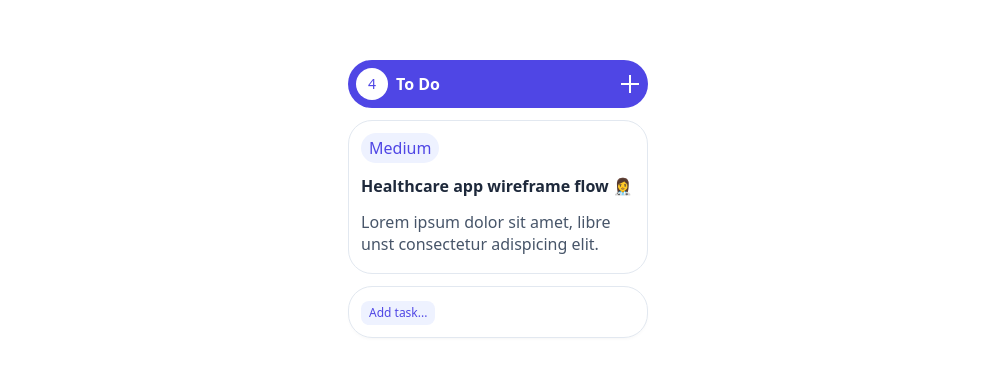
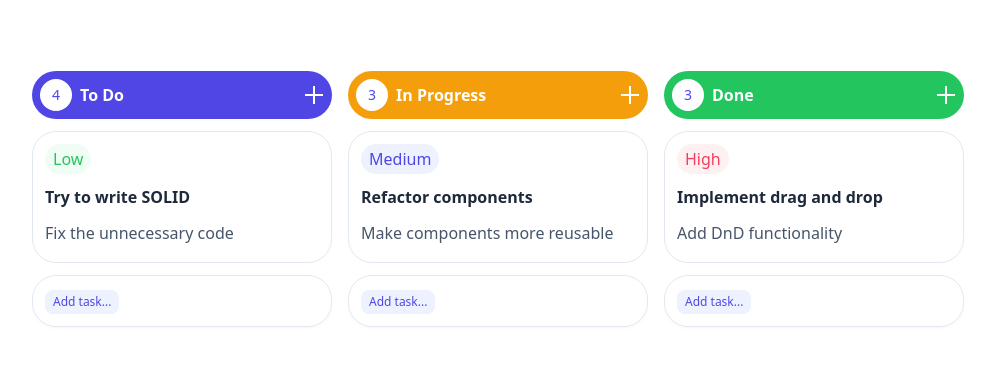
Before and after one commit to kovaaalex/kanbanBoard, a React (Vite) app: page / in a window 1280 px wide. Shown: the part 201-578 px from the top of the page, without its empty margins (142-1137 px from the left). Built offline with nearby package versions, Linux system fonts and the light colour scheme.

Commit message:
separate boards colors

```diff
--- a/src/App.tsx
+++ b/src/App.tsx
@@ -2,13 +2,14 @@
 // import reactLogo from './assets/react.svg'
 // import viteLogo from '/vite.svg'
 import './App.css';
-import Board from './components/Board/Index';
+// import Board from './components/Board/Index';
+import KanbanBoard from './components/KanbanBoard/Index';
 
 function App() {
   // const [count, setCount] = useState(0)
 
   return (
-    <Board>
+    <KanbanBoard>
       {/* <div>
         <a href="https://vite.dev" target="_blank">
           <img src={viteLogo} className="logo" alt="Vite logo" />
@@ -29,7 +30,7 @@ function App() {
       <p className="read-the-docs">
         Click on the Vite and React logos to learn more
       </p> */}
-    </Board>
+    </KanbanBoard>
   );
 }
 
--- a/src/components/Board/Index.tsx
+++ b/src/components/Board/Index.tsx
@@ -1,4 +1,4 @@
-import Task from '../Task/Index';
+import Tasks from '../Tasks/Index';
 import {
   AddTask,
   AddTaskButton,
@@ -8,16 +8,19 @@ import {
   Plus,
   TaskLength,
 } from './styled';
-
-const Board = () => {
+interface BoardProps {
+  title: 'To Do' | 'In Progress' | 'Done';
+  taskCount: number;
+}
+const Board = ({ title, taskCount }: BoardProps) => {
   return (
     <BoardItem>
-      <Column>
-        <TaskLength>4</TaskLength>
-        <H4>To Do</H4>
+      <Column $status={title}>
+        <TaskLength>{taskCount}</TaskLength>
+        <H4>{title}</H4>
         <Plus />
       </Column>
-      <Task />
+      <Tasks title={title} />
       <AddTask>
         <AddTaskButton>Add task...</AddTaskButton>
       </AddTask>
--- a/src/components/Board/styled.ts
+++ b/src/components/Board/styled.ts
@@ -4,13 +4,18 @@ export const BoardItem = styled.div`
   flex-direction: column;
   gap: 12px;
 `;
-export const Column = styled.div`
+export const Column = styled.div<{ $status: 'To Do' | 'In Progress' | 'Done' }>`
   display: flex;
   align-items: center;
   color: white;
   gap: 8px;
   position: relative;
-  background-color: #4f46e5;
+  background-color: ${({ $status }) =>
+    $status === 'To Do'
+      ? '#4f46e5'
+      : $status === 'In Progress'
+        ? '#F59E0B'
+        : '#22C55E'};
   border-radius: 100px;
   padding: 8px;
 `;
--- /dev/null
+++ b/src/components/KanbanBoard/Index.tsx
@@ -0,0 +1,18 @@
+import Board from '../Board/Index';
+import { KanbanContainer } from './styled';
+const KanbanBoard = () => {
+  type TaskState = 'To Do' | 'In Progress' | 'Done';
+  const columnData: Record<TaskState, number> = {
+    'To Do': 4,
+    'In Progress': 3,
+    Done: 3,
+  };
+  return (
+    <KanbanContainer>
+      {(Object.keys(columnData) as TaskState[]).map((state) => (
+        <Board key={state} title={state} taskCount={columnData[state]} />
+      ))}
+    </KanbanContainer>
+  );
+};
+export default KanbanBoard;
--- /dev/null
+++ b/src/components/KanbanBoard/styled.ts
@@ -0,0 +1,5 @@
+import styled from 'styled-components';
+export const KanbanContainer = styled.div`
+  display: flex;
+  gap: 16px;
+`;
--- a/src/components/Task/Index.tsx
+++ b/src/components/Task/Index.tsx
@@ -11,7 +11,7 @@ interface TaskProps {
 
 const Task = ({
   taskId = 1,
-  priority = 'Medium',
+  priority = 'Priority',
   title = 'Healthcare app wireframe flow 👩‍⚕️',
   description = 'Lorem ipsum dolor sit amet, libre unst consectetur adispicing elit.',
   onPriorityChange,
--- /dev/null
+++ b/src/components/Tasks/Index.tsx
@@ -0,0 +1,56 @@
+import Task from '../Task/Index';
+import { TasksList } from './styled';
+interface TaskItem {
+  id: number;
+  priority: 'Low' | 'Medium' | 'High' | 'Priority';
+  title: string;
+  description: string;
+}
+interface TaskProps {
+  title: 'To Do' | 'In Progress' | 'Done';
+}
+const tasksData: Record<'To Do' | 'In Progress' | 'Done', TaskItem[]> = {
+  'To Do': [
+    {
+      id: 1,
+      priority: 'Low',
+      title: 'Try to write SOLID',
+      description: 'Fix the unnecessary code',
+    },
+  ],
+  'In Progress': [
+    {
+      id: 2,
+      priority: 'Medium',
+      title: 'Refactor components',
+      description: 'Make components more reusable',
+    },
+  ],
+  Done: [
+    {
+      id: 3,
+      priority: 'High',
+      title: 'Implement drag and drop',
+      description: 'Add DnD functionality',
+    },
+  ],
+};
+
+const Tasks = ({ title }: TaskProps) => {
+  const currentTasks = tasksData[title];
+  return (
+    <TasksList>
+      {currentTasks.map((task) => (
+        <Task
+          key={task.id}
+          taskId={task.id}
+          priority={task.priority}
+          title={task.title}
+          description={task.description}
+        />
+      ))}
+    </TasksList>
+  );
+};
+
+export default Tasks;
--- /dev/null
+++ b/src/components/Tasks/styled.ts
@@ -0,0 +1,6 @@
+import styled from 'styled-components';
+export const TasksList = styled.div`
+  display: flex;
+  flex-direction: column;
+  gap: 12px;
+`;
```
